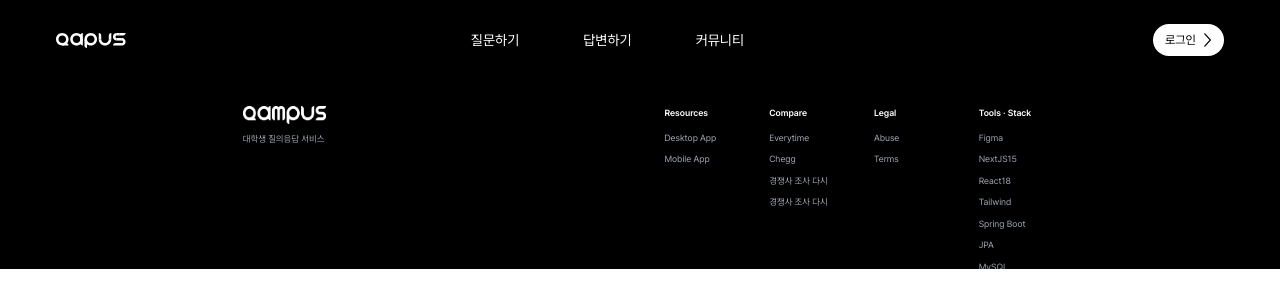
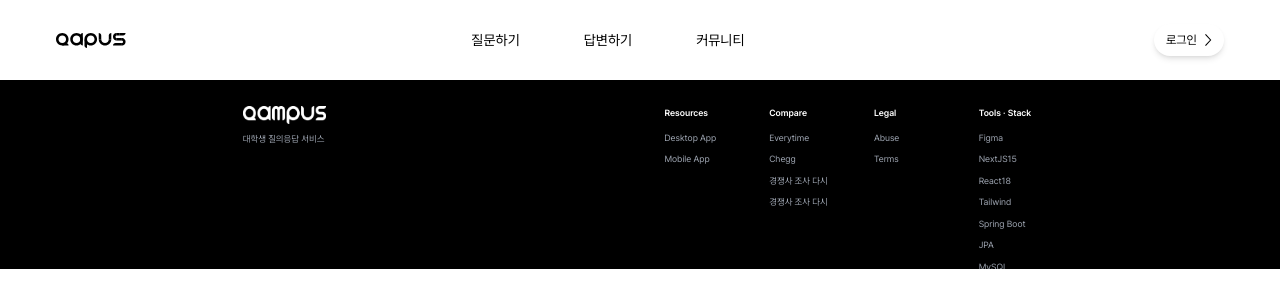
Before and after one commit to mimi-0506/Qampus_FE_deploy, a Next.js app: page / in a window 1280 px wide. Shown: the top 308 px of the page. Built offline with nearby package versions, Linux system fonts and the light colour scheme.

Commit message:
feat: 라우팅 페이지에 따른 로그인 컴포넌트 색 변경
* hydration 방지를 위헤 useEffect로 isCommunity 값을 클라이언트에서만 설정하도록 수정
* login / community 페이지에서만 로그인 컴포넌트 색상 변경

```diff
--- a/components/layout/Header.tsx
+++ b/components/layout/Header.tsx
@@ -13,10 +13,12 @@ const NAV_ITEMS = [
 
 const Header = () => {
   const pathname = usePathname();
-  const isCommunity = pathname === '/community' || '/login';
+  const [isCommunity, setIsCommunity] = useState(false);
   const [accessToken, setAccessToken] = useState<string | null>(null);
 
   useEffect(() => {
+    setIsCommunity(pathname === '/community' || pathname === '/login');
+
     // accessToken 확인
     const cookies = document.cookie
       .split('; ')
@@ -25,11 +27,13 @@ const Header = () => {
     if (cookies) {
       setAccessToken(cookies.split('=')[1]);
     }
-  }, []);
+  }, [pathname]);
 
   return (
     <header
-      className={`fixed top-0 left-0 w-full h-[80px] z-50 flex items-center ${isCommunity ? 'bg-black' : 'bg-white'}`}
+      className={`fixed top-0 left-0 w-full h-[80px] z-50 flex items-center ${
+        isCommunity ? 'bg-black' : 'bg-white'
+      }`}
     >
       <div className="mx-auto flex w-[95%] items-center justify-between px-6">
         {/* 로고 아이콘 */}
@@ -49,7 +53,9 @@ const Header = () => {
           {NAV_ITEMS.map(({label, path}) => (
             <Link key={path} href={path}>
               <span
-                className={`underline-offset-8 ${isCommunity ? 'text-white' : 'text-black'} ${
+                className={`underline-offset-8 ${
+                  isCommunity ? 'text-white' : 'text-black'
+                } ${
                   pathname === path
                     ? 'font-semibold underline'
                     : 'hover:underline'
@@ -61,6 +67,7 @@ const Header = () => {
           ))}
         </nav>
 
+        {/* 로그인/마이페이지 */}
         <div className="ml-16">
           {accessToken ? (
             // 로그인한 경우 (마이페이지 아이콘 표시)
@@ -78,14 +85,24 @@ const Header = () => {
             // 로그인하지 않은 경우 (로그인 버튼 표시)
             <Link
               href="/login"
-              className="flex items-center px-3 py-2 gap-2 rounded-full shadow-md bg-white shadow-[0px_0px_2px_0px_rgba(0,0,0,0.15)]"
+              className={`flex items-center px-3 py-2 gap-2 rounded-full shadow-md ${
+                isCommunity ? 'bg-black text-white' : 'bg-white text-black'
+              } shadow-[0px_0px_2px_0px_rgba(0,0,0,0.15)]`}
             >
-              <span className="text-black text-xs font-300">로그인</span>
+              <span
+                className={`text-xs font-300 ${isCommunity ? 'text-white' : 'text-black'}`}
+              >
+                로그인
+              </span>
               <Image
-                src="/svg/right-arrow-black.svg"
+                src={
+                  isCommunity
+                    ? '/svg/right-arrow-white.svg'
+                    : '/svg/right-arrow-black.svg'
+                }
                 alt="arrow"
-                width={8}
-                height={8}
+                width={7}
+                height={7}
               />
             </Link>
           )}
```
Also changed, not shown: public/svg/right-arrow-white.svg (added).
